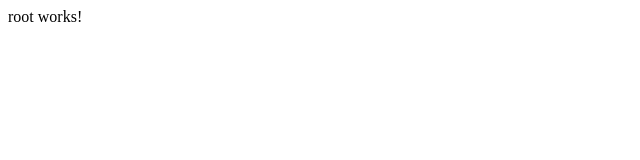
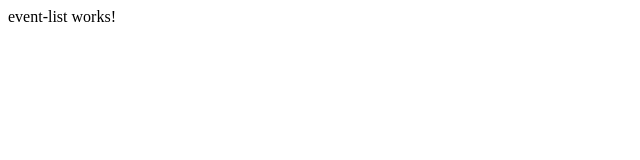
Before and after one commit to akilah-littlejohn/PartyPal, an Angular app: page / in a window 1280 px wide. Shown: the top 160 px of the page, without its empty margins (0-640 px from the left). Built offline with nearby package versions, Linux system fonts and the light colour scheme.

Commit message:
1 file modified

```diff
--- a/src/root/root.component.html
+++ b/src/root/root.component.html
@@ -1,3 +1,2 @@
-<p>
-root works!
-</p>
+<app-event-detail></app-event-detail>
+<app-event-list></app-event-list>
```
